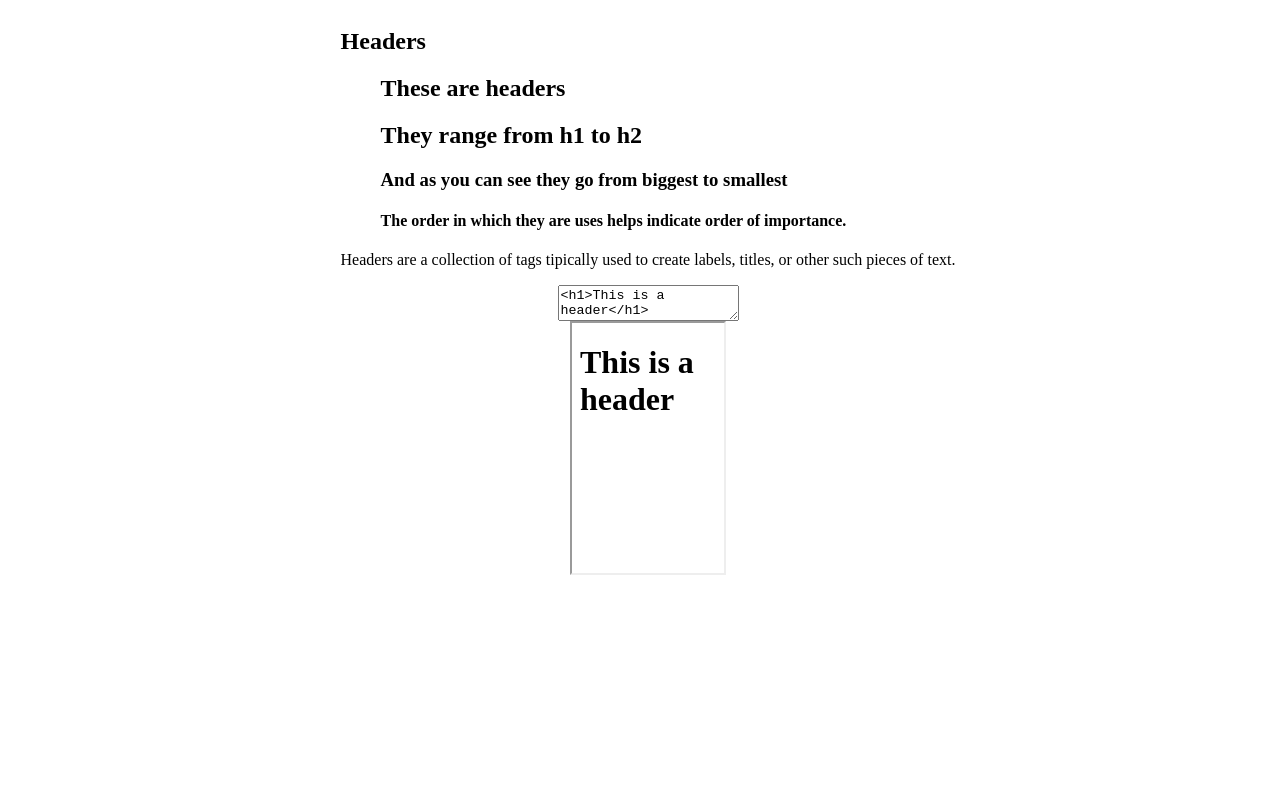
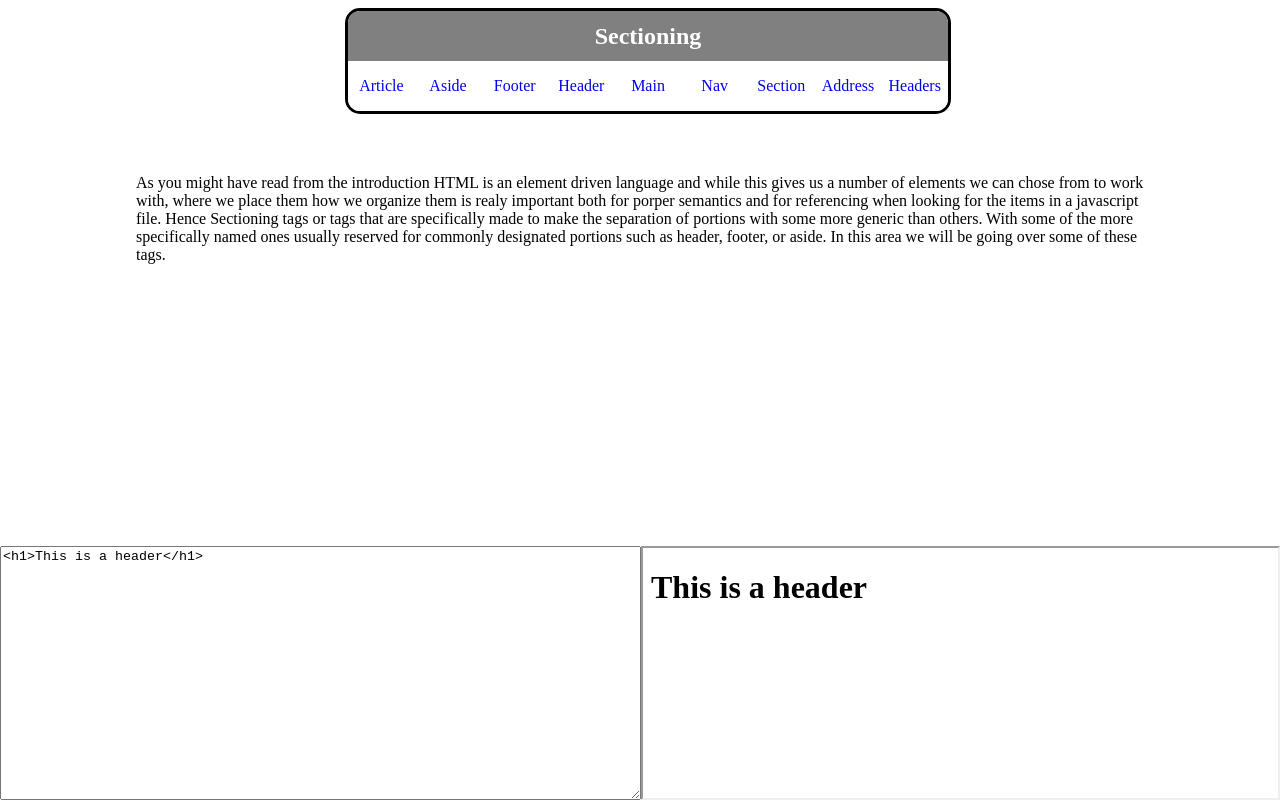
Before and after one commit to joe-toni/Introductions_To_HTML, a plain HTML site: page groups/02_sectioning.html in a window 1280 px wide. Shown: the top 803 px of the page. Drawn offline with Linux system fonts and the light colour scheme.

Commit message:
Finished rough restyling and started implementing onclick subject changes for the textarea renduring.

```diff
--- a/groups/02_sectioning.html
+++ b/groups/02_sectioning.html
@@ -11,21 +11,73 @@
     <link rel="stylesheet" href="../style.css">
 </head>
 <body>
+    <header>
+        <a href="#intro"><h2>Sectioning</h2></a>
+        <nav>
+            <a href="#article" onclick="setSubject('article'); display();">Article</a>
+            <a href="#aside" onclick="setSubject('aside');display();">Aside</a>
+            <a href="#footer" onclick="setSubject('footer'); display();">Footer</a>
+            <a href="#header" onclick="setSubject('header'); display();">Header</a>
+            <a href="#main" onclick="setSubject('main'); display();">Main</a>
+            <a href="#nav" onclick="setSubject('nav'); display();">Nav</a>
+            <a href="#section" onclick="setSubject('section'); display();">Section</a>
+            <a href="#address" onclick="setSubject('address'); display();">Address</a>
+            <a href="#headers" onclick="setSubject('headers'); display();">Headers</a>
+        </nav>
+    </header>
+
+<main>
+        <p id="intro" class="subject">As you might have read from the introduction HTML is an element driven language
+            and while this gives us a number of elements we can chose from to work with, where we place them how we organize them
+            is realy important both for porper semantics and for referencing when looking for the items in a javascript file. Hence Sectioning
+            tags or tags that are specifically made to make the separation of portions with some more generic than others. With some of the more specifically
+            named ones usually reserved for commonly designated portions such as header, footer, or aside. In this area we will be going over some of these tags.
+        </p>
+        <p id="article" class="subject" data-content="<article>Independent article<article>">The article tag is one that specifies independent, self-contained content or content that makes sense on its own.
+            It does not have any unique renduring or special attributes.
+        </p>
+
+        <p id="aside" class="subject" data-content="<aside>set this aside<aside>">Aside is the used to lable a portion of content seperate from the main portion. It's typically placed as a sidebar, and similarly
+            to the article tag it has no special renduring but can be styled by name with CSS.
+        </p>
+
+        <p id="footer" class="subject" data-content="<footer>footers go at the bottom<footer>">The footer is similar to the footer of any normal document and is expected to contain information such as
+            authorship information, copyright information, contact information, sitemap, and other related documents. The footer can be included several times in a
+            document since it can be used for different portions some of which call for their own footers.
+        </p>
+
+        <p id="header" class="subject" data-content="<article>Independent article<article>">Headers are used as containers for introductory content such as headings, logos, or navigation links. A document can  have multiple
+            headers but should not be placed within footer, address, or other header tags.
+        </p>
+
+        <p id="main" class="subject" data-content="<main>main content started<main>">A main tag is used to denote the main portion of a document and should be unique to a document and should avoid content that is
+            repeated across other documents.
+        </p>
+
+        <p id="nav" class="subject" data-content="<nav>this is a navigation link <nav>">The nav tag indicates the navigation portion of the document, while it does not contain all links for a page it
+            is expected to contain a collection of links to use for navigating the document, or to other related content.
+        </p>
+
+        <p id="section" class="subject" data-content="<section>random section<section>">Section is used to mark portions of a document that do not need special labeling but can or should be thought of
+            as potions seperate from the other ones.
+        </p>
+
+        <p id="address" class="subject" data-content="<address>1515 made up ln<address>">Address defines a portion of the document dedicated to contact information about the author or owner of the
+            document. The contact infomation in a Address tag can be an email address, URL, physical address, phone number, and other such things. The text within
+            the Address tag will usually render in italic. It is not uncommon for an address tag to be used withing a footer.
+        </p>
+
+        <p id="headers" class="subject" data-content="<h1>This is a header<h1>">Headers are actually a collection of tags used to create
+            headings for areas of our site with a few options that aside from controling size can also
+            serve the semantic purpose of labeling by order of improtance with h1 being both the
+            biggest and the most important.
+        </p>
+
+</main>
     <section>
-        <h2 class="element_name">Headers</h2>
-        <figure>
-            <h1>These are headers</h1>
-            <h2>They range from h1 to h2</h2>
-            <h3>And as you can see they go from biggest to smallest</h3>
-            <h4>The order in which they are uses helps indicate order of importance.</h4>
-        </figure>
-
-        <p>Headers are a collection of tags tipically used to create labels, titles, or other such pieces of text.</p>
-    </section>
-    <main>
         <textarea id="current" oninput="current(); display()"><h1>This is a header</h1></textarea>
         <iframe srcdoc="<p>placeholder<p>" name="iframe_a" title="Element Window" width="50%" height="250" id="location"></iframe>
-    </main>
+        </section>
 </body>
 <script src="../render.js"></script>
 <script type="text/javascript">current(); display();</script>
--- a/index_style.css
+++ b/index_style.css
@@ -80,6 +80,7 @@ main
 iframe
 {
     width: 100%;
-    height: 100%;
+    height: 95%;
     border: none;
+    overflow: hidden;
 }
--- a/render.js
+++ b/render.js
@@ -1,3 +1,5 @@
+let workarea = document.getElementById("current");
+
 var opening =
 `
 <!DOCTYPE html>
@@ -24,6 +26,15 @@ var ending =
 
 var total = ``;
 
+function setSubject(name)
+{
+    let subject = document.getElementById(name);
+    total =  opening + subject.dataset.content + ending;
+    workarea.value = subject.dataset.content;
+
+
+}
+
 function current()
 {
     let content = document.getElementById("current").value;
--- a/style.css
+++ b/style.css
@@ -25,7 +25,7 @@ header
     display: flex;
     justify-content: space-around;
     flex-flow: column nowrap;
-    width: 300px;
+    width: 600px;
     height: 100px;
     overflow: hidden;
     border: 3px solid black;
@@ -82,3 +82,20 @@ main p
     width: 80%;
     padding: 150px 0px 650px 0px;
 }
+
+section
+{
+    display: flex;
+    width: 100%;
+    position:fixed;
+    bottom: 0;
+    right: 0;
+}
+textarea
+{
+    width: 50%;
+}
+iframe
+{
+    width:50%;
+}
```
Also changed, not shown: groups/01_introduction.html (+2 -2 lines), index.html (+2 -2 lines).
